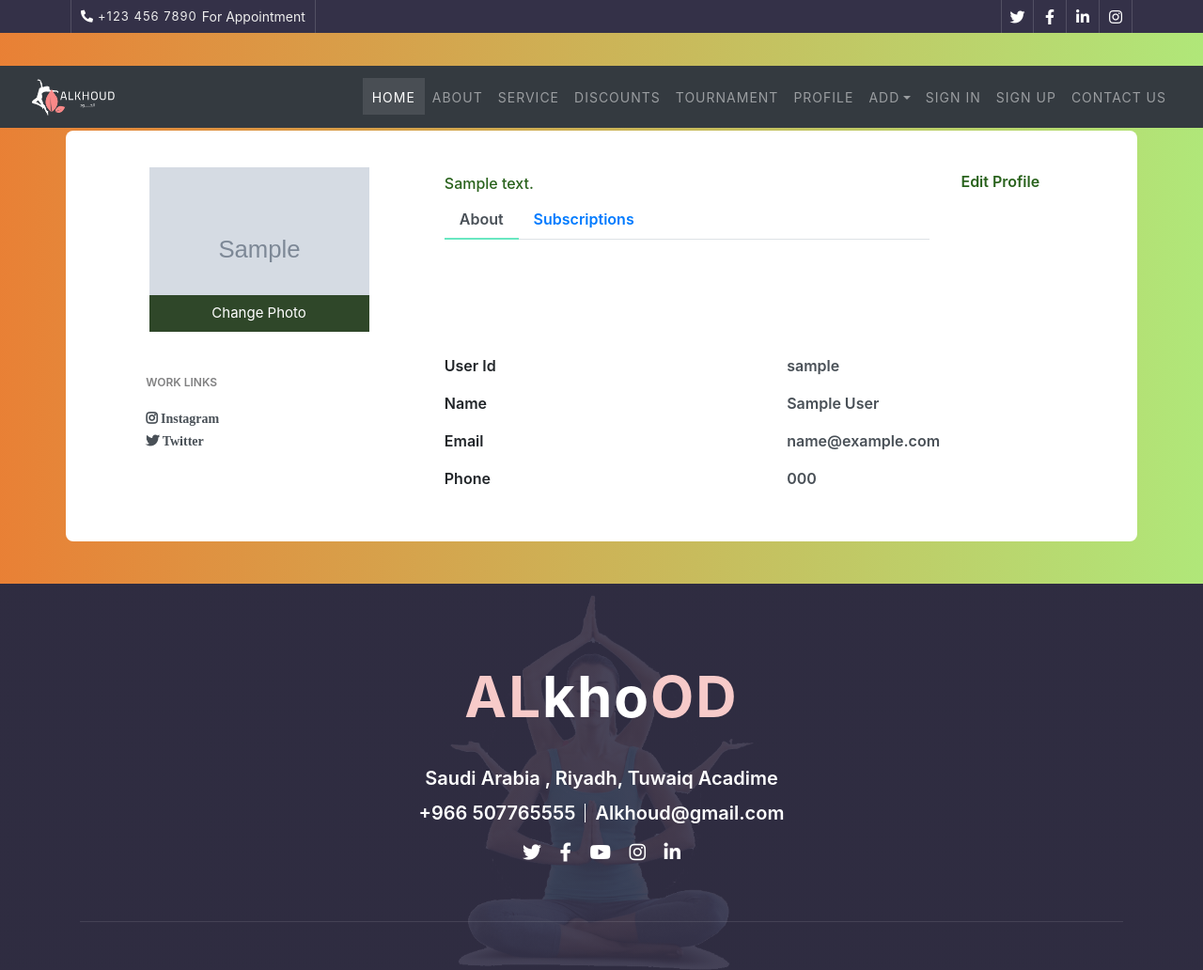
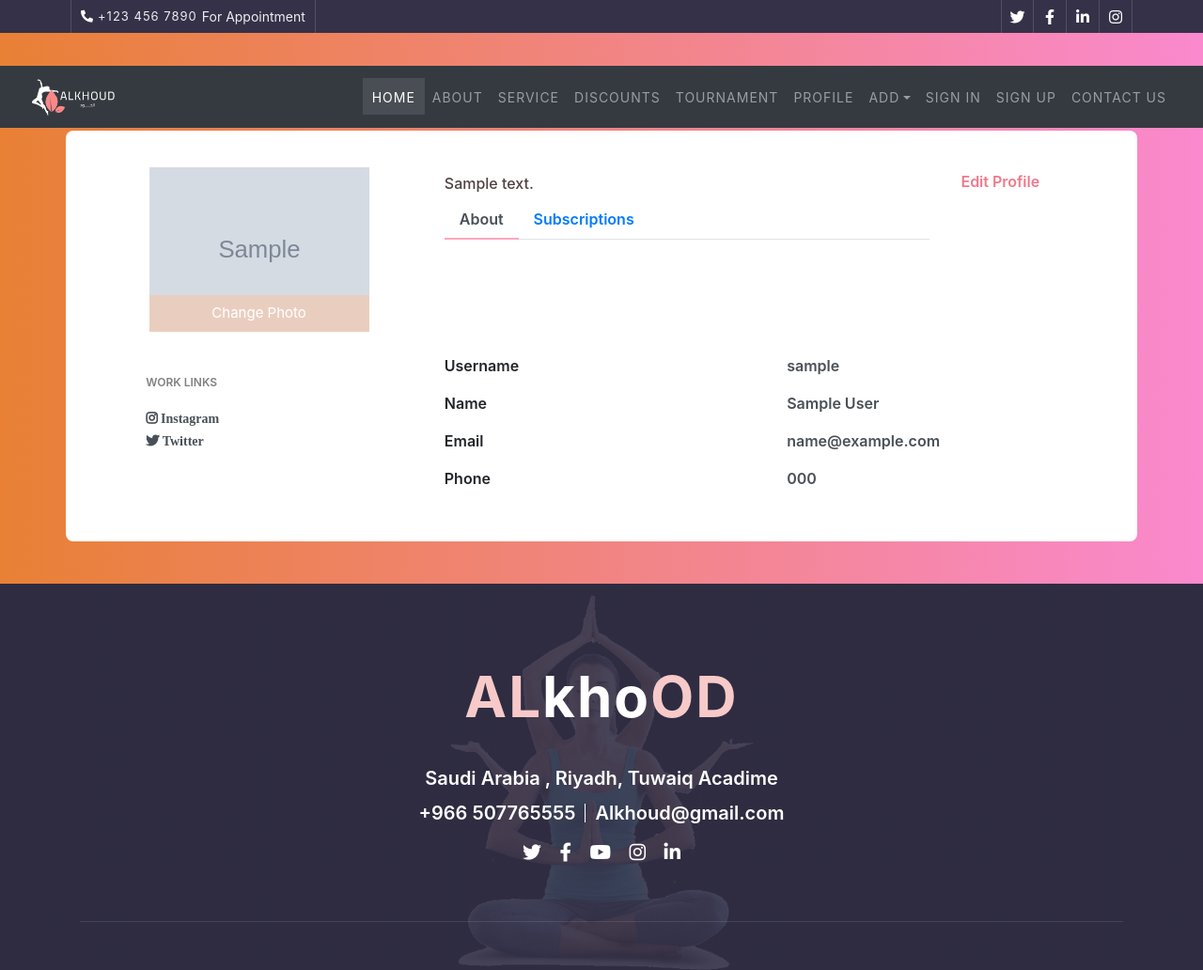
Before and after one commit to amani1994/AL-Khoud, a Django app: page /accounts/profile/1/ in a window 1280 px wide. Shown: the whole page at 94% size. Run offline with Django 4.2, Linux system fonts and the light colour scheme; tables that the repository leaves empty hold one stand-in row (values such as "Sample post"); grey boxes marked "Sample" are stand-in pictures; some libraries are stand-ins or nearby versions.

Commit message:
update_profile

```diff
--- a/Alkhoud/accounts/templates/accounts/profile.html
+++ b/Alkhoud/accounts/templates/accounts/profile.html
@@ -6,15 +6,15 @@
 
 {% block content %}
 
-
-<link href="https://maxcdn.bootstrapcdn.com/bootstrap/4.1.1/css/bootstrap.min.css" rel="stylesheet" id="bootstrap-css">
-<script src="https://maxcdn.bootstrapcdn.com/bootstrap/4.1.1/js/bootstrap.min.js"></script>
-<script src="https://cdnjs.cloudflare.com/ajax/libs/jquery/3.2.1/jquery.min.js"></script>
-<!------ Include the above in your HEAD tag ---------->
+<head>
+    <link href="https://maxcdn.bootstrapcdn.com/bootstrap/4.1.1/css/bootstrap.min.css" rel="stylesheet" id="bootstrap-css">
+    <script src="https://maxcdn.bootstrapcdn.com/bootstrap/4.1.1/js/bootstrap.min.js"></script>
+    <script src="https://cdnjs.cloudflare.com/ajax/libs/jquery/3.2.1/jquery.min.js"></script>
+</head>
 <style media="screen">
 
 body{
-    background: -webkit-linear-gradient(left, #e4650ad2, #b0e779);
+    background: -webkit-linear-gradient(left, #e4650ad2, #fa89ce);
 
 }
 .emp-profile{
@@ -39,7 +39,7 @@ body{
     border: none;
     border-radius: 0;
     font-size: 15px;
-    background: #1b3513e3;
+    background: #eccdbce3;
 }
 .profile-img .file input {
     position: absolute;
@@ -48,10 +48,10 @@ body{
     top: 0;
 }
 .profile-head h5{
-    color: #333;
+    color: #3e2e2e;
 }
 .profile-head h6{
-    color: #29621c;
+    color: #514043;
 }
 .profile-edit-btn{
     border: none;
@@ -81,7 +81,7 @@ body{
 }
 .profile-head .nav-tabs .nav-link.active{
     border: none;
-    border-bottom:2px solid rgb(105, 231, 193) ;
+    border-bottom:2px solid rgb(253, 166, 189) ;
 }
 .profile-work{
     padding: 14%;
@@ -142,8 +142,8 @@ body{
                             </ul>
                         </div>
                     </div>
-                    <div class="col-md-2">
-                        <a href="{% url 'accounts:update_profile_page' request.user.id %}" input type="submit" class="profile-edit-btn" name="btnAddMore" style="color: #29621c;" value="Edit Profile">Edit Profile</a>
+                    <div class="col-md-2 active">
+                        <a href="{% url 'accounts:update_profile_page' request.user.id %}" input type="submit" class="profile-edit-btn" name="btnAddMore"style="color:#f0788a" value="Edit Profile">Edit Profile</a>
                     </div>
                 </div>
                 <div class="row">
@@ -152,12 +152,6 @@ body{
                             <p>WORK LINKS</p>
                             <a href="{{profile.instagram_link}}" class="fab fa-instagram"> Instagram</a><br/>
                             <a href="{{profile.twitter_link}}" class="fab fa-twitter"> Twitter</a><br/>
-                            <!-- <p>SKILLS</p>
-                            <a href="">Web Designer</a><br/>
-                            <a href="">Web Developer</a><br/>
-                            <a href="">WordPress</a><br/>
-                            <a href="">WooCommerce</a><br/>
-                            <a href="">PHP, .Net</a><br/> -->
                         </div>
                     </div>
                     <div class="col-md-8">
@@ -165,7 +159,7 @@ body{
                             <div class="tab-pane fade show active" id="home" role="tabpanel" aria-labelledby="home-tab">
                                         <div class="row">
                                             <div class="col-md-6">
-                                                <label>User Id</label>
+                                                <label>Username</label>
                                             </div>
                                             <div class="col-md-6">
                                                 <p>{{profile.user.username}}</p>
@@ -197,7 +191,7 @@ body{
                                         </div>
 
                             </div>
-                            <div class="tab-pane fade" id="profile" role="tabpanel" aria-labelledby="profile-tab">
+                            <!-- <div class="tab-pane fade" id="profile" role="tabpanel" aria-labelledby="profile-tab">
                                         <div class="row">
                                             <div class="col-md-6">
                                                 <label>Experience</label>
@@ -211,7 +205,7 @@ body{
                                         <label>Your Bio</label><br/>
                                         <p>Your detail description</p>
                                     </div>
-                                </div>
+                                </div> -->
                             </div>
                         </div>
                     </div>
--- a/Alkhoud/main_app/templates/main_app/home.html
+++ b/Alkhoud/main_app/templates/main_app/home.html
@@ -442,7 +442,7 @@ right: -46px !important;
                             <div class="col-lg-3 col-md-6 wow fadeInUp" data-wow-delay="0.0s">
                                 <div class="team-item">
                                     <div class="team-img">
-                                        <img src="{% static 'img/1.jpg'%}" alt="Image">
+                                        <img src="{% static 'img/jojo.png'%}" alt="Image">
                                         <div class="team-social">
                                             <a href=""><i class="fab fa-twitter"></i></a>
                                             <a href=""><i class="fab fa-facebook-f"></i></a>
@@ -459,7 +459,7 @@ right: -46px !important;
                             <div class="col-lg-3 col-md-6 wow fadeInUp" data-wow-delay="0.2s">
                                 <div class="team-item">
                                     <div class="team-img">
-                                      <img src="{% static 'img/1.jpg'%}" alt="Image">
+                                      <img src="{% static 'img/ryoof.png'%}" alt="Image">
                                         <div class="team-social">
                                             <a href=""><i class="fab fa-twitter"></i></a>
                                             <a href=""><i class="fab fa-facebook-f"></i></a>
@@ -476,7 +476,7 @@ right: -46px !important;
                             <div class="col-lg-3 col-md-6 wow fadeInUp" data-wow-delay="0.4s">
                                 <div class="team-item">
                                     <div class="team-img">
-                                      <img src="{% static 'img/1.jpg'%}" alt="Image">
+                                      <img src="{% static 'img/hessa.png'%}" alt="Image">
                                         <div class="team-social">
                                             <a href=""><i class="fab fa-twitter"></i></a>
                                             <a href=""><i class="fab fa-facebook-f"></i></a>
@@ -493,7 +493,7 @@ right: -46px !important;
                             <div class="col-lg-3 col-md-6 wow fadeInUp" data-wow-delay="0.6s">
                                 <div class="team-item">
                                     <div class="team-img">
-                                      <img src="{% static 'img/1.jpg'%}" alt="Image">
+                                      <img src="{% static 'img/Amani.png'%}" alt="Image">
                                         <div class="team-social">
                                             <a href=""><i class="fab fa-twitter"></i></a>
                                             <a href=""><i class="fab fa-facebook-f"></i></a>
```
Also changed, not shown: Alkhoud/accounts/templates/accounts/no_permission_page.html (+16 -6 lines), Alkhoud/main_app/static/img/amani.png (added), Alkhoud/main_app/static/img/hessa.png (added), Alkhoud/main_app/static/img/jojo.png (added), Alkhoud/main_app/static/img/ryoof.png (added).
